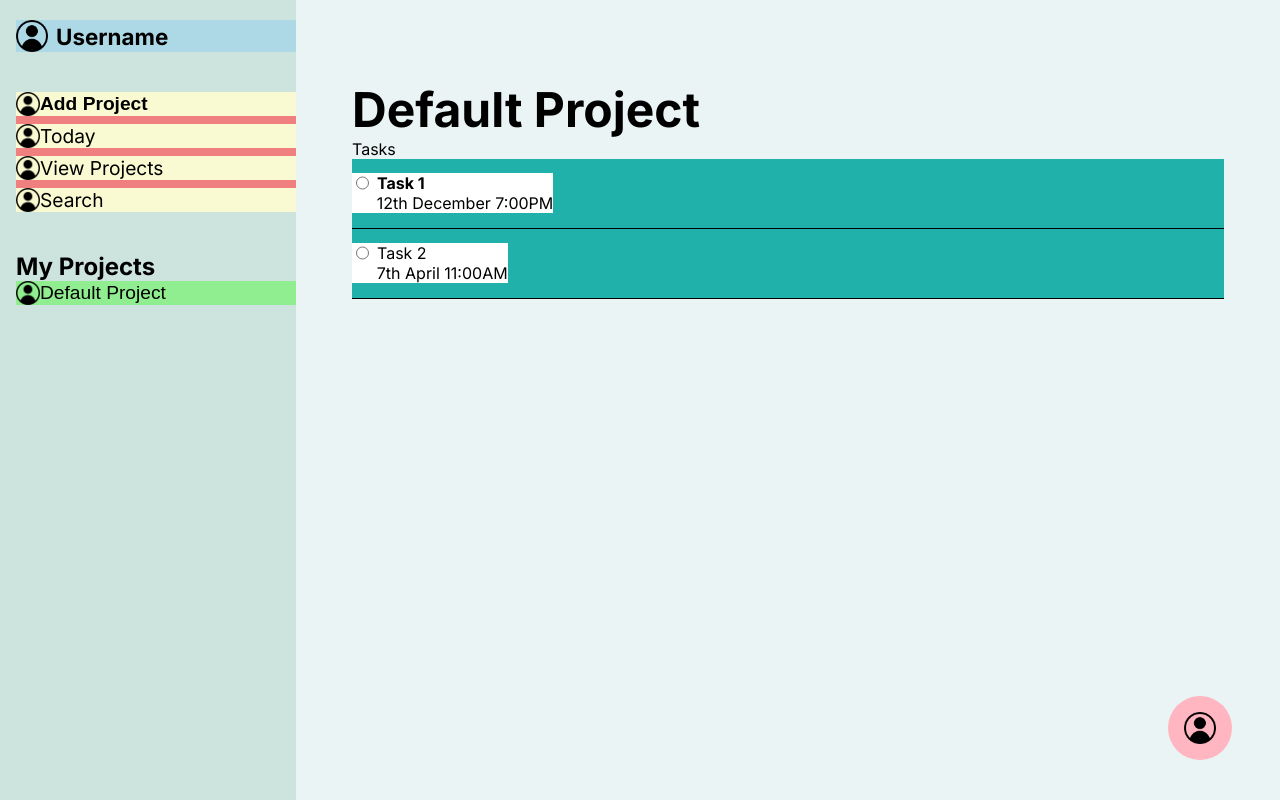
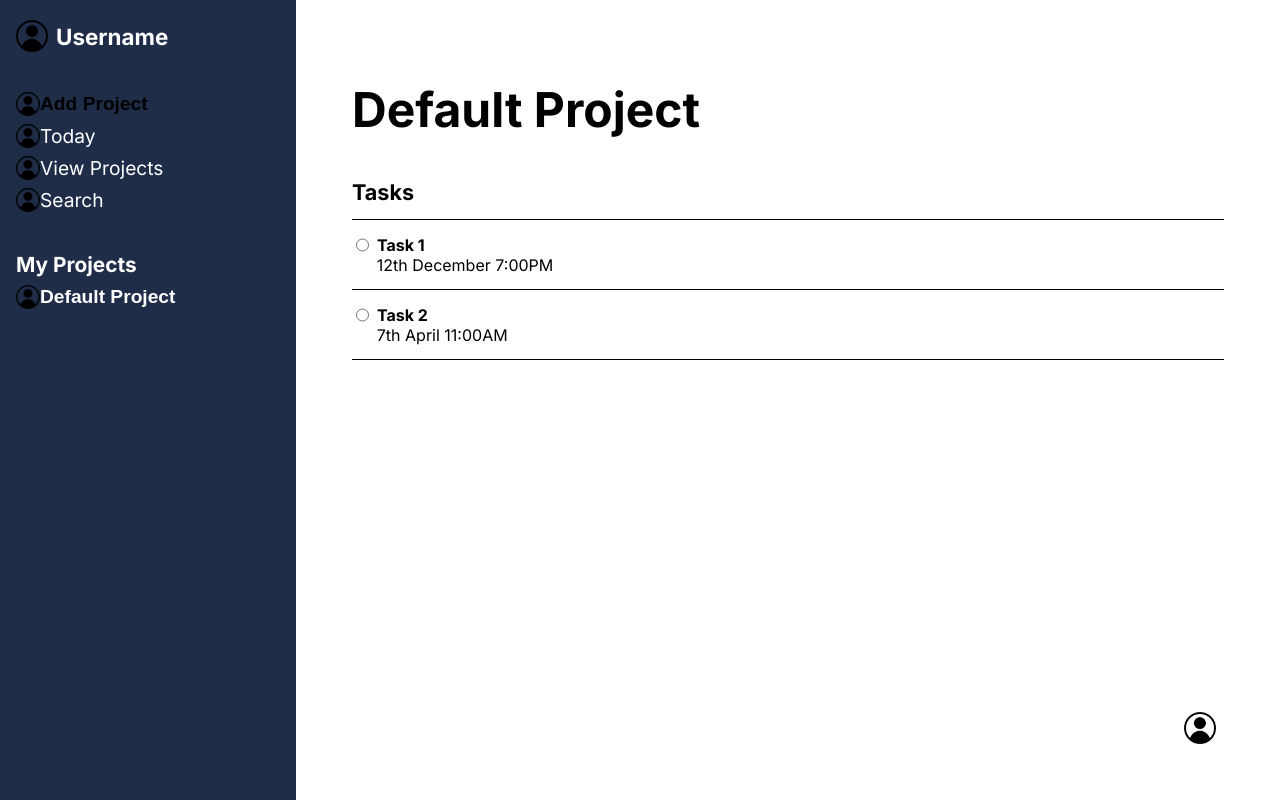
Before and after one commit to 1304PK/To-Do-List, a plain HTML site: page index.html in a window 1280 px wide. Drawn offline with Linux system fonts and the light colour scheme; a web font is replaced by a local one.

Commit message:
Change task class styles

```diff
--- a/style.css
+++ b/style.css
@@ -1,11 +1,11 @@
 @import url('https://fonts.googleapis.com/css2?family=Figtree:ital,wght@0,300..900;1,300..900&family=Inter:ital,opsz,wght@0,14..32,100..900;1,14..32,100..900&family=Outfit:wght@100..900&family=PT+Sans:ital,wght@0,400;0,700;1,400;1,700&family=Poppins:ital,wght@0,100;0,200;0,300;0,400;0,500;0,600;0,700;0,800;0,900;1,100;1,200;1,300;1,400;1,500;1,600;1,700;1,800;1,900&family=Roboto:ital,wght@0,100..900;1,100..900&family=Sansation:ital,wght@0,300;0,400;0,700;1,300;1,400;1,700&family=Young+Serif&display=swap');
 
-*{
+* {
     padding: 0;
     margin: 0;
 }
 
-body{
+body {
     display: flex;
     height: 100vmin;
     font-family: 'Inter';
@@ -15,23 +15,25 @@ span {
     font-weight: bold;
 }
 
-button{
+button {
     border: none;
-    cursor: pointer
+    cursor: pointer;
+    background-color: transparent;
 }
 
-#side-bar{
-    background-color: #cce3de;
+#side-bar {
+    background-color: #202D48;
     width: 35vmin;
     padding-top: 2.5vmin;
     padding-left: 2vmin;
     display: flex;
     flex-direction: column;
     gap: 5vmin;
+    color: white;
 }
 
-#user-info{
-    background-color: lightblue;
+#user-info {
+    /* background-color: lightblue; */
     display: flex;
 
     align-items: center;
@@ -39,75 +41,84 @@ button{
     font-size: 1.4rem;
 }
 
-#user-info img{
+#user-info img {
     height: 4vmin;
 }
 
-#action-container{
-    background-color: lightcoral;
+#action-container {
+    /* background-color: lightcoral; */
     display: flex;
     flex-direction: column;
     gap: 1vmin;
 }
 
-.action{
-    background-color: lightgoldenrodyellow;
+.action {
+    /* background-color: lightgoldenrodyellow; */
     display: flex;
     align-items: center;
     font-size: 1.2rem;
 }
 
-.action img{
+.action img {
     width: 3vmin;
 }
 
 
-#project-container{
-    background-color: lightsteelblue;
+#project-section {
+
     display: flex;
     flex-direction: column;
     gap: 1vmin;
 }
 
-.project{
-    background-color: lightgreen;
+#project-section h2 {
+    font-size: 1.3rem;
+}
+
+#project-container {
+
+    display: flex;
+    flex-direction: column;
+    gap: 0.3vmin;
+}
+
+.project {
+    /* background-color: lightgreen; */
     font-size: 1.2rem;
     display: flex;
     align-items: center;
+    color: white;
+    font-weight: bold;
 }
 
-.project img{
+.project img {
     width: 3vmin;
 
 }
 
-#main-container{
-    background-color: #eaf4f4;
+
+
+#main-container {
+    background-color: #FFFFFF;
     flex: 1;
     display: flex;
     flex-direction: column;
     padding: 10vmin 7vmin 0vmin 7vmin;
 }
 
-#todo-section{
-    background-color: lightskyblue;
-    flex: 1;
-}
 
-#main-container h1{
+#main-container h1 {
     font-size: 3rem;
 }
 
-.todo-section-project{
-    background-color: lightcoral;
+.task-section {
+    /* background-color: lightcoral; */
     margin-top: 5vmin;
     margin-bottom: 5vmin;
 
 }
 
-
-
-.todo-section-project p{
+.task-section p {
     font-size: 1.35rem;
     padding-bottom: 1.8vmin;
     border-bottom: 1px solid black;
@@ -120,8 +131,8 @@ button{
 
 } */
 
-.task{
-    background-color: lightseagreen;
+.task {
+    /* background-color: lightseagreen; */
     display: flex;
     align-items: center;
     padding-top: 1.8vmin;
@@ -129,18 +140,19 @@ button{
     border-bottom: 1px solid black;
 }
 
-.task-details{
+.task-details {
     background-color: white;
     padding-left: 0.5vmin;
 
 }
 
-.task-name{
+.task-name {
     display: flex;
     gap: 1vmin;
+    font-weight: bold
 }
 
-.date-time{
+.date-time {
     padding-left: 2.6vmin;
 }
 
@@ -149,9 +161,9 @@ button{
 
 
 
-#add-task{
+#add-task {
     font-size: 2rem;
-    background-color: lightpink;
+    /* background-color: lightpink; */
     height: 8vmin;
     width: 8vmin;
     border-radius: 50%;
@@ -163,6 +175,6 @@ button{
     right: 6vmin;
 }
 
-#add-task img{
+#add-task img {
     width: 4vmin;
 }
```
